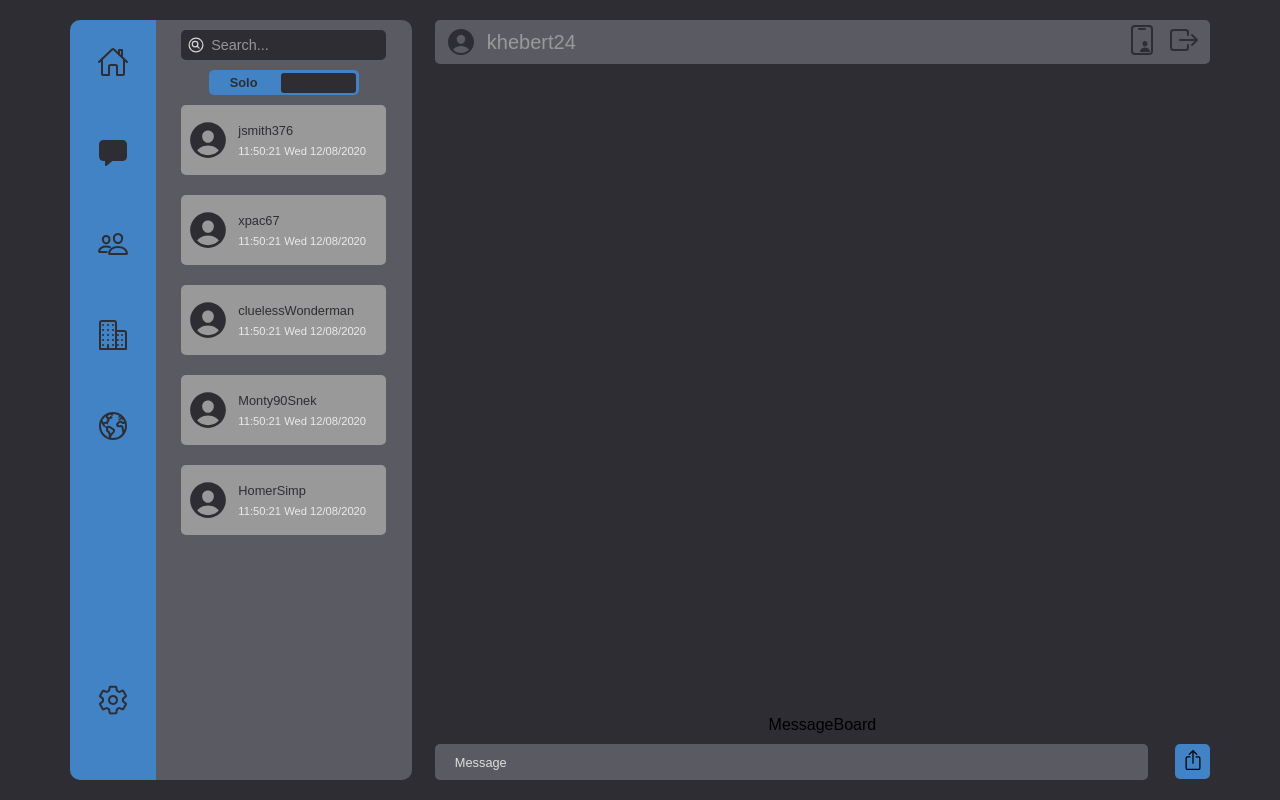
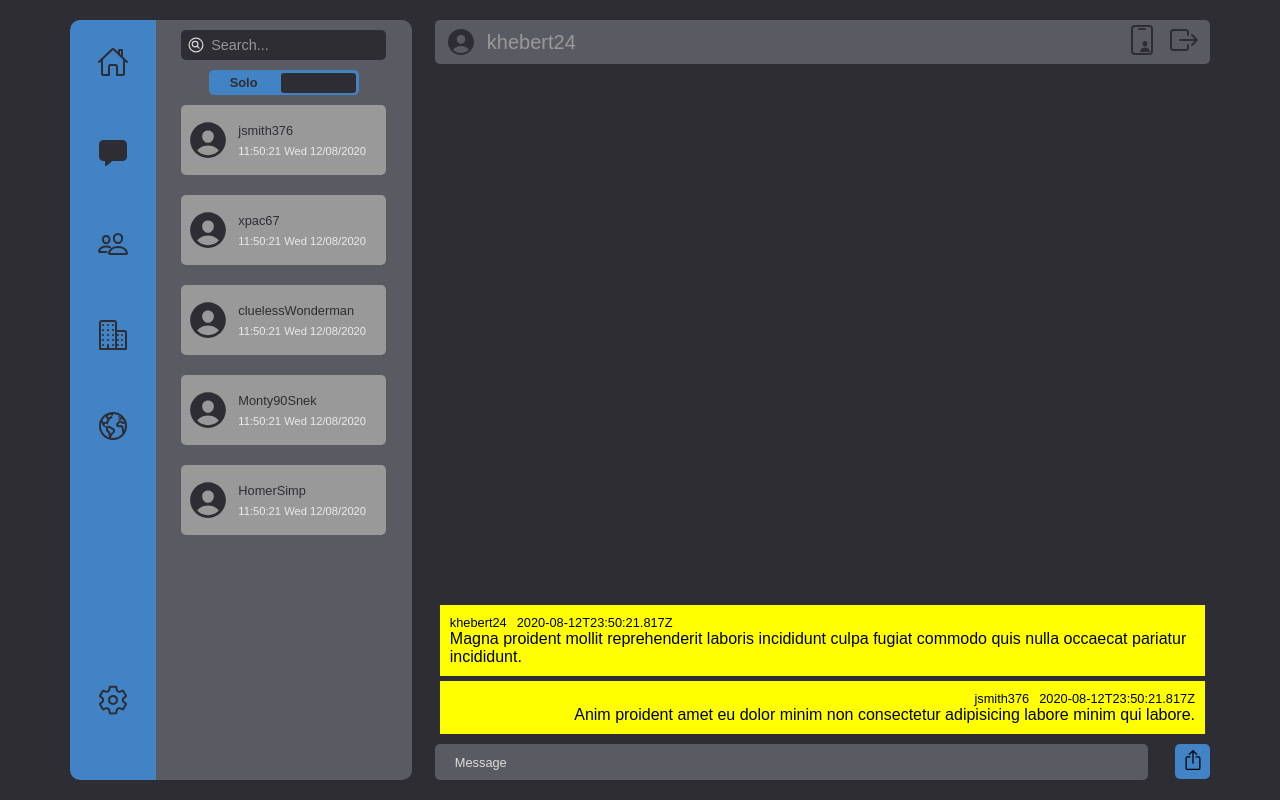
Before and after one commit to kraig-hebert/chat, a React (Create React App) app in the folder client/: page / in a window 1280 px wide. Built offline with nearby package versions, Linux system fonts and the light colour scheme.

Commit message:
updated MessageBlock stylings....separate header from text block next

```diff
--- a/client/src/components/main/pages/directMessages/messageBoard/MessageBoard.jsx
+++ b/client/src/components/main/pages/directMessages/messageBoard/MessageBoard.jsx
@@ -1,19 +1,21 @@
 import React from 'react';
 import PropTypes from 'prop-types';
-import { loremIpsum } from 'lorem-ipsum';
 
 import { useStyles } from './messageBoardStyles';
+import MessageBlock from './messageBlock/MessageBlock';
 
 //import dummyData for messageDisplay
 import dummyData from './dummyData';
+
+const renderedMessageBlocks = dummyData.messages.map((message, index) => (
+  <MessageBlock message={message} key={index} />
+));
 
 const MessageBoard = (props) => {
   const { height } = props;
   const classes = useStyles({ height });
 
-  console.log(loremIpsum());
-
-  return <div className={classes.messageBoard}>MessageBoard</div>;
+  return <div className={classes.messageBoard}>{renderedMessageBlocks}</div>;
 };
 
 MessageBoard.propTypes = {
--- a/client/src/components/main/pages/directMessages/messageBoard/dummyData.js
+++ b/client/src/components/main/pages/directMessages/messageBoard/dummyData.js
@@ -1,7 +1,11 @@
 const dummyData = {
   messages: [
     {
-      user: 'sender',
+      user: 'khebert24',
+      date: '2020-08-12T23:50:21.817Z',
+    },
+    {
+      user: 'jsmith376',
       date: '2020-08-12T23:50:21.817Z',
     },
   ],
--- a/client/src/components/main/pages/directMessages/messageBoard/messageBlock/MessageBlock.jsx
+++ b/client/src/components/main/pages/directMessages/messageBoard/messageBlock/MessageBlock.jsx
@@ -1,12 +1,31 @@
 import React from 'react';
 import PropTypes from 'prop-types';
+import { loremIpsum } from 'lorem-ipsum';
 
 import { useStyles } from './messageBlockStyles';
 
 const MessageBlock = (props) => {
-  const {} = props;
-  const classes = useStyles();
-  return <div className={classes.messageBlock}>MessageBlock</div>;
+  const { message } = props;
+
+  let alignItems;
+  if (message.user === 'khebert24') alignItems = 'flex-start';
+  else if (message.user === 'jsmith376') alignItems = 'flex-end';
+
+  const classes = useStyles({ alignItems });
+
+  return (
+    <div className={classes.messageBlock}>
+      <div className={classes.messageHeader}>
+        <p>{message.user}</p>
+        <p>{message.date}</p>
+      </div>
+      <p>{loremIpsum()}</p>
+    </div>
+  );
+};
+
+MessageBlock.propTypes = {
+  message: PropTypes.object,
 };
 
 export default MessageBlock;
--- a/client/src/components/main/pages/directMessages/messageBoard/messageBlock/messageBlockStyles.js
+++ b/client/src/components/main/pages/directMessages/messageBoard/messageBlock/messageBlockStyles.js
@@ -1,5 +1,23 @@
 import { createUseStyles } from 'react-jss';
 
-export const useStyles = createUseStyles({
-  messageBlock: {},
-});
+export const useStyles = createUseStyles((theme) => ({
+  messageBlock: (props) => ({
+    display: 'flex',
+    flexDirection: 'column',
+    justifyContent: 'center',
+    alignItems: props.alignItems,
+    width: '100%',
+    padding: '10px',
+    marginTop: '5px',
+    backgroundColor: 'yellow',
+  }),
+  messageHeader: {
+    display: 'flex',
+    '& p': {
+      fontSize: '.8rem',
+      '&:first-of-type': {
+        marginRight: '10px',
+      },
+    },
+  },
+}));
```
